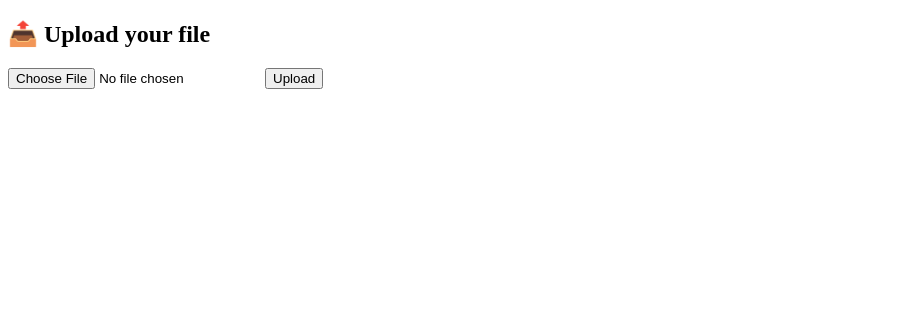
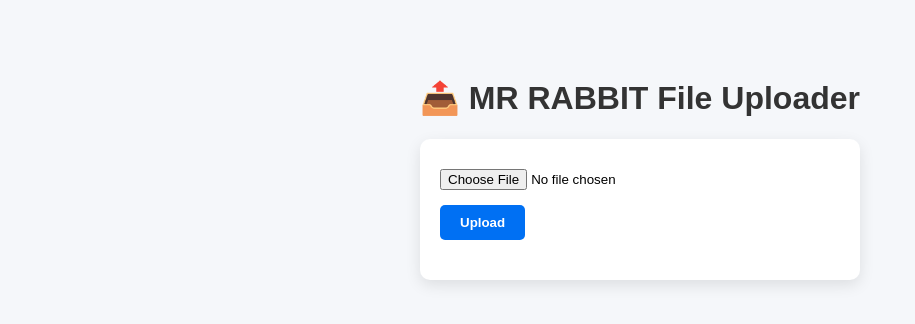
Before and after one commit to srijan907/Castmurl, a plain HTML site: page index.html in a window 1280 px wide. Shown: the whole page, without its empty margins (0-915 px from the left). Drawn offline with Linux system fonts and the light colour scheme.

Commit message:
Update index.html

```diff
--- a/index.html
+++ b/index.html
@@ -1,34 +1,96 @@
 <!DOCTYPE html>
-<html>
+<html lang="en">
 <head>
-  <title>MR RABBIT Uploader</title>
+  <meta charset="UTF-8" />
+  <meta name="viewport" content="width=device-width, initial-scale=1.0"/>
+  <title>MR RABBIT File Uploader</title>
+  <style>
+    body {
+      font-family: sans-serif;
+      background: #f5f7fa;
+      display: flex;
+      flex-direction: column;
+      align-items: center;
+      padding: 50px 20px;
+    }
+    h1 {
+      color: #333;
+    }
+    .card {
+      background: white;
+      padding: 20px;
+      border-radius: 10px;
+      max-width: 400px;
+      width: 100%;
+      box-shadow: 0 5px 15px rgba(0,0,0,0.1);
+    }
+    input[type="file"] {
+      margin-top: 10px;
+      width: 100%;
+    }
+    button {
+      margin-top: 15px;
+      padding: 10px 20px;
+      background: #0070f3;
+      color: white;
+      border: none;
+      border-radius: 5px;
+      cursor: pointer;
+      font-weight: bold;
+    }
+    button:hover {
+      background: #0051a3;
+    }
+    .result {
+      margin-top: 20px;
+      word-break: break-all;
+    }
+    .error {
+      color: red;
+    }
+  </style>
 </head>
 <body>
-  <h2>📤 Upload your file</h2>
-  <input type="file" id="fileInput" />
-  <button onclick="uploadFile()">Upload</button>
-  <p id="output"></p>
+  <h1>📤 MR RABBIT File Uploader</h1>
+  <div class="card">
+    <input type="file" id="fileInput" />
+    <button onclick="uploadFile()">Upload</button>
+    <div class="result" id="result"></div>
+  </div>
 
   <script>
     async function uploadFile() {
       const file = document.getElementById("fileInput").files[0];
-      if (!file) return alert("Please select a file");
+      const result = document.getElementById("result");
+      result.innerHTML = "";
+
+      if (!file) {
+        result.innerHTML = "<div class='error'>Please select a file</div>";
+        return;
+      }
 
       const formData = new FormData();
       formData.append("file", file);
 
+      result.innerHTML = "⏳ Uploading...";
+
       try {
-        const res = await fetch("/api/uplod", {
+        const response = await fetch("/api/uplod", {
           method: "POST",
           body: formData
         });
 
-        const data = await res.json();
-        document.getElementById("output").innerHTML = data.short_link
-          ? `<a href="${data.short_link}" target="_blank">${data.short_link}</a>`
-          : `Error: ${data.error}`;
+        const data = await response.json();
+        if (data.status === "success") {
+          result.innerHTML = `
+            ✅ Uploaded! <br />
+            🔗 <a href="${data.short_link}" target="_blank">${data.short_link}</a>
+          `;
+        } else {
+          result.innerHTML = "<div class='error'>Upload failed: " + data.error + "</div>";
+        }
       } catch (err) {
-        document.getElementById("output").innerText = "Upload failed.";
+        result.innerHTML = "<div class='error'>Upload failed: " + err.message + "</div>";
       }
     }
   </script>
```
